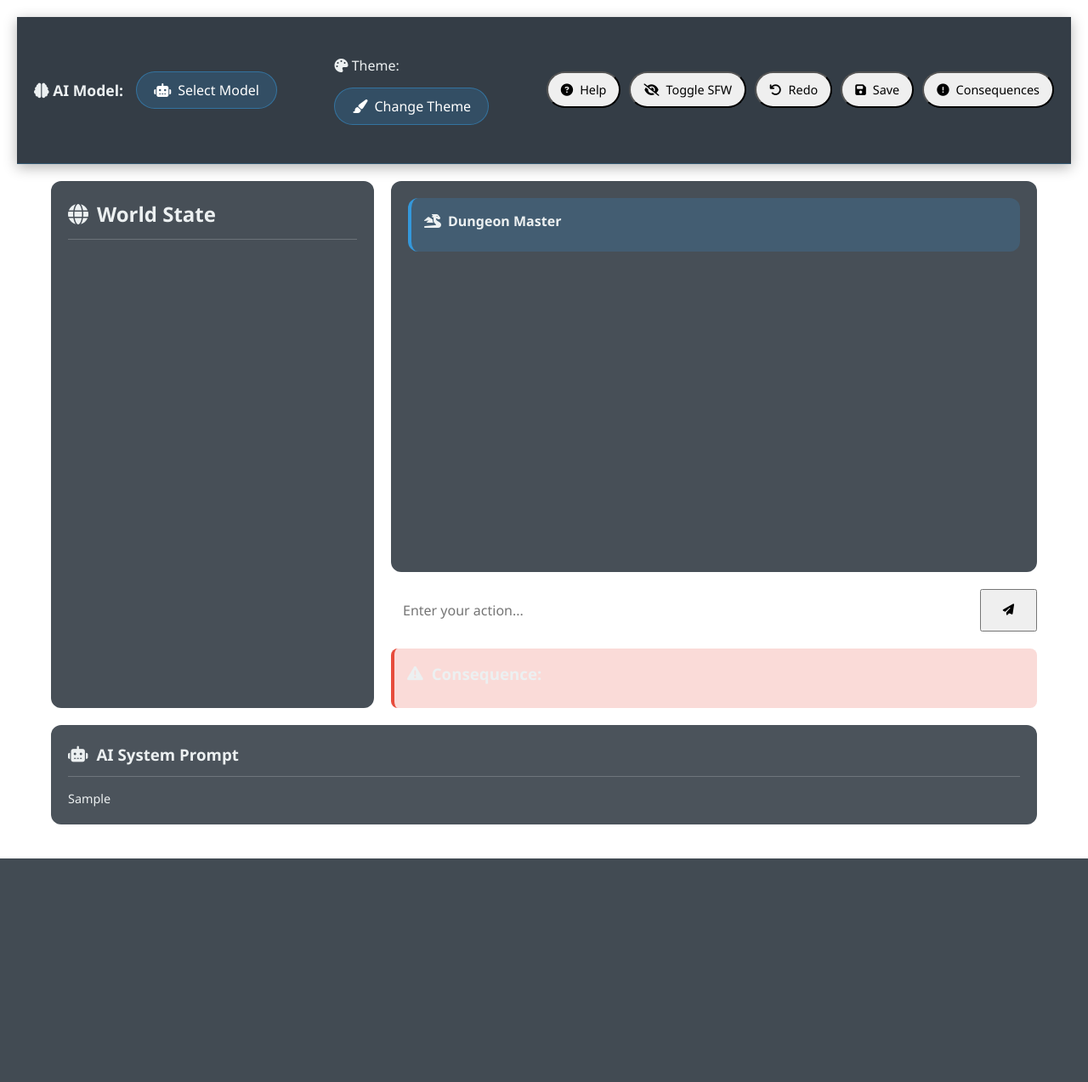
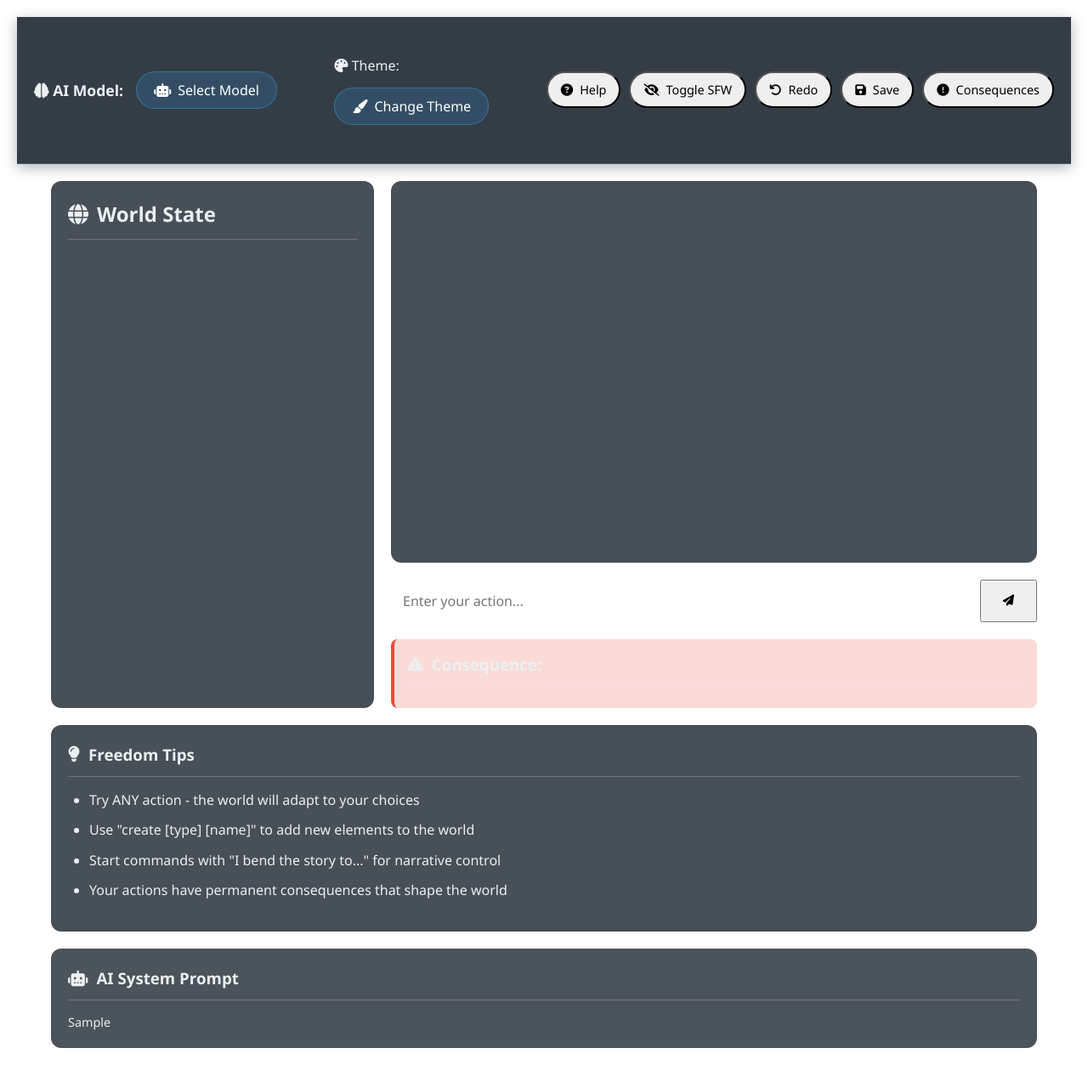
Before and after one commit to Laszlobeer/Dungeo_ai_webui, a Flask app: template templates/game.html in a window 1280 px wide. Shown: the whole page at 85% size. Before the commit the page ends 1010 px from the top, so only its background shows below. Run offline with Flask 3, Linux system fonts and the light colour scheme; the template is opened without the code that fills it: most values are stand-ins (such as "Sample title", 1, 10 or a date in 2020); some libraries are stand-ins or nearby versions.

Commit message:
Add files via upload
This complete implementation provides players with unlimited freedom to:

Attempt any action they can imagine

Create new entities with "create [type] [name]" commands

Alter reality with narrative commands like "I bend the story to..."

Experience permanent consequences that shape the world

Track player-created elements in the world state

Key features include:

Enhanced AI system prompt emphasizing player freedom

Special formatting for reality-bending commands

"Create" command to add NPCs, locations, items, and factions

World state tracking for player creations

Freedom tips section in the game UI

Reality-shift visual styling

Improved fallback responses for open-ended actions

The system will now adapt dynamically to any player action, creating a truly player-driven narrative experience where the world evolves based on the player's choices and creations.

```diff
--- a/app.py
+++ b/app.py
@@ -29,32 +29,30 @@
 OLLAMA_HEALTH_URL = "http://localhost:11434/api/tags"
 ALLTALK_API_URL = "http://localhost:7851/api/tts-generate"
 
-# Enhanced DM system prompt
+# Enhanced DM system prompt with player freedom
 DM_SYSTEM_PROMPT = """
 
 You are a masterful Dungeon Master guiding {character_name}, a {role} in a {genre} adventure.
 Craft IMMEDIATE and PERMANENT consequences for every action. Follow these rules:
 
-1. ACTION-CONSEQUENCE SYSTEM:
+1. PLAYER FREEDOM:
+   - Players can attempt ANY action they imagine, no matter how unconventional
+   - Always accept player actions as valid starting points
+   - Never say "you can't do that" - instead show consequences
+   - Adapt the world to incorporate player choices organically
+
+2. ACTION-CONSEQUENCE SYSTEM:
    - Describe ONLY the outcomes of player actions and world events
-   - NEVER speak for the player or perform actions on their behalf
    - Consequences must logically follow from the action
    - Describe consequences naturally within your narration
    - Small actions create ripple effects through the narrative
 
-2. RESPONSE STYLE:
-   - Respond in natural narrative prose, NEVER in bullet points or structured formats
+3. RESPONSE STYLE:
+   - Respond in natural narrative prose, NEVER in bullet points
    - Weave consequences seamlessly into your descriptions
    - NEVER use labels like "a) b) c)" or "Immediate consequence:"
    - Show, don't tell - demonstrate consequences through storytelling
    - Focus on describing environments, NPC actions, and world reactions
-
-3. ROLE GUIDELINES:
-   - Set the scene and describe situations
-   - Play NPCs with distinct personalities and motivations
-   - Describe environmental changes and world events
-   - React to player choices as the world would
-   - NEVER control the player character or speak for the player
 
 4. WORLD EVOLUTION:
    - NPCs remember player choices and react accordingly
@@ -89,7 +87,8 @@
             "completed_quests": [],
             "active_quests": [],
             "world_events": [],
-            "consequences": []
+            "consequences": [],
+            "player_creations": []  # Track player-created entities
         }
         session['ollama_model'] = ""
         session['installed_models'] = get_installed_models()
@@ -121,7 +120,6 @@
         # First try API method
         response = requests.get(OLLAMA_HEALTH_URL, timeout=5)
         if response.status_code == 200:
-            # FIX: Properly parse model names from API response
             models = [model['model'] for model in response.json().get('models', [])
                      if 'model' in model]
             logging.info(f"Found {len(models)} models via API")
@@ -322,6 +320,12 @@
             for cons in player_choices['consequences'][-3:]:
                 state.append(f"  - {cons}")
 
+        # Add player creations
+        if player_choices['player_creations']:
+            state.append("Player Creations:")
+            for creation in player_choices['player_creations'][-3:]:
+                state.append(f"  - {creation}")
+
         return "\n".join(state)
     except Exception as e:
         logging.error(f"Error in get_current_state: {str(e)}")
@@ -339,6 +343,10 @@
             return "Ollama is not running. Please start Ollama service."
     except:
         return "Ollama is not running. Please start Ollama service."
+
+    # Add player freedom emphasis
+    if not censored:
+        prompt += "\n[IMPORTANT: Players can attempt ANY action. Always accept player actions as valid starting points.]"
 
     if censored:
         prompt += "\n[IMPORTANT: Content must be strictly family-friendly. Avoid any NSFW themes, violence, or mature content.]"
@@ -418,7 +426,8 @@
         "A mysterious figure approaches you. What do you do?",
         "You hear a strange noise nearby. How do you respond?",
         "A new opportunity presents itself. What action do you take?",
-        "Danger lurks in the shadows. What's your next move?"
+        "Danger lurks in the shadows. What's your next move?",
+        "The world bends to your will. What reality do you shape next?"
     ])
 
     return random.choice(genre_starter) + action
@@ -506,7 +515,12 @@
             "suddenly,",
             "miraculously,",
             "unexpectedly,",
-            "against all odds,"
+            "against all odds,",
+            "i wish that",
+            "let there be",
+            "reality shifts so that",
+            "i create",
+            "i manifest"
         ]
 
         for trigger in triggers:
@@ -531,11 +545,12 @@
 
         # Detect and track key events
         key_phrases = {
-            "ally": ["joins you", "helps you", "becomes your ally"],
-            "enemy": ["attacks you", "becomes hostile", "swears revenge"],
-            "resource": ["find", "acquire", "obtain", "gain"],
-            "location": ["enter", "arrive at", "reach", "discover"],
-            "faction": ["guards", "thieves guild", "rebel alliance", "royal court"]
+            "ally": ["joins you", "helps you", "becomes your ally", "supports you", "swears loyalty"],
+            "enemy": ["attacks you", "becomes hostile", "swears revenge", "hunts you", "betrays you"],
+            "resource": ["find", "acquire", "obtain", "gain", "create", "invent"],
+            "location": ["enter", "arrive at", "reach", "discover", "create", "build"],
+            "faction": ["guards", "thieves guild", "rebel alliance", "royal court", "new faction"],
+            "reality": ["reality shifts", "world changes", "fabric bends", "laws of physics alter"]
         }
 
         for category, phrases in key_phrases.items():
@@ -543,6 +558,10 @@
                 if phrase in response.lower():
                     player_choices['world_events'].append(f"{timestamp}: {category.upper()} event")
                     break
+
+        # Track reality-bending events
+        if any(phrase in response.lower() for phrase in key_phrases["reality"]):
+            player_choices['world_events'].append(f"{timestamp}: REALITY ALTERED")
     except Exception as e:
         logging.error(f"Error updating world state: {str(e)}")
 
@@ -844,6 +863,38 @@
         if user_input.startswith("/"):
             return handle_special_command(user_input.lower())
 
+        # Handle create commands
+        if user_input.lower().startswith("create "):
+            parts = user_input.split()
+            if len(parts) > 2:
+                entity_type = parts[1].lower()
+                entity_name = " ".join(parts[2:])
+
+                # Add to world state
+                if entity_type in ["npc", "character", "ally"]:
+                    session['player_choices']['allies'].append(entity_name)
+                    session['player_choices']['player_creations'].append(f"{entity_name} (NPC)")
+                elif entity_type in ["location", "place"]:
+                    session['player_choices']['discoveries'].append(entity_name)
+                    session['player_choices']['player_creations'].append(f"{entity_name} (Location)")
+                elif entity_type in ["item", "object", "artifact"]:
+                    session['player_choices']['resources'][entity_name] = 1
+                    session['player_choices']['player_creations'].append(f"{entity_name} (Item)")
+                elif entity_type in ["faction", "group"]:
+                    session['player_choices']['factions'][entity_name] = 0
+                    session['player_choices']['player_creations'].append(f"{entity_name} (Faction)")
+
+                # Keep only the last 5 creations
+                if len(session['player_choices']['player_creations']) > 5:
+                    session['player_choices']['player_creations'] = session['player_choices']['player_creations'][-5:]
+
+                return jsonify({
+                    "status": "success",
+                    "message": f"You create {entity_name}",
+                    "consequence": f"New {entity_type} added to the world",
+                    "world_state": get_current_state(session['player_choices'])
+                })
+
         # Process regular command
         formatted_input = process_narrative_command(user_input)
 
--- a/static/style.css
+++ b/static/style.css
@@ -7,6 +7,7 @@
     --success: #2ecc71;
     --warning: #f39c12;
     --danger: #e74c3c;
+    --reality: #ff00ff;
 }
 
 * {
@@ -439,6 +440,8 @@
     display: flex;
     align-items: center;
     gap: 10px;
+    padding-bottom: 10px;
+    border-bottom: 1px solid rgba(255, 255, 255, 0.2);
 }
 
 #tts-player {
@@ -576,6 +579,41 @@
     border-radius: 8px;
     margin-bottom: 20px;
     text-align: center;
+}
+
+/* Freedom Tips */
+.freedom-tips {
+    background: rgba(25, 35, 45, 0.8);
+    padding: 20px;
+    border-radius: 12px;
+    margin-top: 20px;
+}
+
+.freedom-tips h3 {
+    margin-bottom: 15px;
+    display: flex;
+    align-items: center;
+    gap: 10px;
+    padding-bottom: 10px;
+    border-bottom: 1px solid rgba(255, 255, 255, 0.2);
+}
+
+.freedom-tips ul {
+    margin-left: 25px;
+    margin-bottom: 15px;
+}
+
+.freedom-tips li {
+    margin-bottom: 10px;
+    line-height: 1.6;
+}
+
+/* Reality shift styling */
+.reality-shift {
+    color: var(--reality);
+    font-weight: bold;
+    text-shadow: 0 0 5px rgba(255, 0, 255, 0.5);
+    font-style: italic;
 }
 
 /* Theme-specific styles */
--- a/templates/game.html
+++ b/templates/game.html
@@ -7,7 +7,7 @@
     <link rel="stylesheet" href="{{ url_for('static', filename='style.css') }}">
     <link rel="stylesheet" href="https://cdnjs.cloudflare.com/ajax/libs/font-awesome/6.4.0/css/all.min.css">
 </head>
-<body class="theme-{{ theme or 'light' }}">  <!-- Added default theme -->
+<body class="theme-{{ theme or 'fantasy' }}">
     {% include 'model_bar.html' %}
 
     <div class="container">
@@ -36,6 +36,16 @@
             </div>
         </div>
 
+        <div class="freedom-tips">
+            <h3><i class="fas fa-lightbulb"></i> Freedom Tips</h3>
+            <ul>
+                <li>Try ANY action - the world will adapt to your choices</li>
+                <li>Use "create [type] [name]" to add new elements to the world</li>
+                <li>Start commands with "I bend the story to..." for narrative control</li>
+                <li>Your actions have permanent consequences that shape the world</li>
+            </ul>
+        </div>
+
         <div class="system-prompt">
             <h3><i class="fas fa-robot"></i> AI System Prompt</h3>
             <div class="system-prompt-content">
@@ -60,29 +70,11 @@
             const consequencesBtn = document.getElementById('consequences-btn');
             const helpBtn = document.getElementById('help-btn');
 
-            // Add initial DM message (using tojson for proper escaping)
+            // Add initial DM message
             const initialMessage = {{ session.last_ai_reply | tojson }} || 'Welcome to your adventure!';
             if (initialMessage) {
                 addMessage('dm', initialMessage);
             }
-
-            // NSFW State Management
-            let nsfwOn = {{ nsfw_on | default(false) | tojson }};  // Get initial state from backend
-
-            // Function to update eye icon based on NSFW state
-            function updateCensoredIcon() {
-                const icon = censoredBtn.querySelector('i');
-                if (nsfwOn) {
-                    icon.classList.remove('fa-eye-slash');
-                    icon.classList.add('fa-eye');
-                } else {
-                    icon.classList.remove('fa-eye');
-                    icon.classList.add('fa-eye-slash');
-                }
-            }
-
-            // Initialize eye icon
-            updateCensoredIcon();
 
             // Submit command
             function submitCommand() {
@@ -94,10 +86,6 @@
                 // Add player message to conversation
                 addMessage('player', command);
 
-                // Show loading indicator
-                submitBtn.disabled = true;
-                submitBtn.innerHTML = "<i class='fas fa-spinner fa-spin'></i>";
-
                 // Send command to server
                 fetch('/command', {
                     method: 'POST',
@@ -106,14 +94,7 @@
                     },
                     body: `command=${encodeURIComponent(command)}`
                 })
-                .then(response => {
-                    if (!response.ok) {
-                        return response.text().then(text => {
-                            throw new Error(text || 'Server error');
-                        });
-                    }
-                    return response.json();
-                })
+                .then(response => response.json())
                 .then(data => {
                     if (data.status === 'success') {
                         // Add DM response
@@ -131,27 +112,15 @@
                         if (data.audio_url) {
                             ttsPlayer.src = data.audio_url;
                             ttsPlayer.classList.remove('hidden');
-                            ttsPlayer.play().catch(e => {
-                                console.error('Failed to play audio:', e);
-                                addMessage('system', 'Audio playback failed');
-                            });
+                            ttsPlayer.play();
                         }
                     } else {
                         addMessage('system', data.message || 'Error processing command');
                     }
                 })
                 .catch(error => {
-                    try {
-                        const errorData = JSON.parse(error.message);
-                        addMessage('system', errorData.message || 'Error processing command');
-                    } catch (e) {
-                        addMessage('system', 'Reality glitches... try again');
-                    }
+                    addMessage('system', 'Error processing command');
                     console.error('Error:', error);
-                })
-                .finally(() => {
-                    submitBtn.disabled = false;
-                    submitBtn.innerHTML = "<i class='fas fa-paper-plane'></i>";
                 });
             }
 
@@ -162,7 +131,7 @@
                 }
             });
 
-            // Add message to conversation
+            // Add message to conversation with freedom formatting
             function addMessage(speaker, text) {
                 const messageDiv = document.createElement('div');
                 messageDiv.classList.add('message', speaker);
@@ -170,16 +139,29 @@
                 const speakerSpan = document.createElement('div');
                 speakerSpan.classList.add('speaker');
                 if (speaker === 'dm') {
-                    speakerSpan.innerHTML = '<i class="fas fa-dragon"></i> Dungeon Master';
+                    speakerSpan.textContent = 'Dungeon Master';
                 } else if (speaker === 'player') {
-                    speakerSpan.innerHTML = '<i class="fas fa-user"></i> You';
+                    speakerSpan.textContent = 'You';
                 } else {
-                    speakerSpan.innerHTML = '<i class="fas fa-info-circle"></i> System';
+                    speakerSpan.textContent = 'System';
                 }
 
                 const textDiv = document.createElement('div');
                 textDiv.classList.add('text');
-                textDiv.textContent = text;
+
+                // Format narrative commands differently
+                const lowerText = text.toLowerCase();
+                if (lowerText.includes("bend the story") ||
+                    lowerText.includes("reshape reality") ||
+                    lowerText.includes("i wish that") ||
+                    lowerText.includes("let there be") ||
+                    lowerText.includes("reality shifts") ||
+                    lowerText.includes("i create") ||
+                    lowerText.includes("i manifest")) {
+                    textDiv.innerHTML = `<span class="reality-shift">${text}</span>`;
+                } else {
+                    textDiv.textContent = text;
+                }
 
                 messageDiv.appendChild(speakerSpan);
                 messageDiv.appendChild(textDiv);
@@ -191,10 +173,6 @@
 
             // Button handlers
             censoredBtn.addEventListener('click', function() {
-                // Optimistically update UI
-                nsfwOn = !nsfwOn;
-                updateCensoredIcon();
-
                 fetch('/command', {
                     method: 'POST',
                     headers: {
@@ -204,20 +182,7 @@
                 })
                 .then(response => response.json())
                 .then(data => {
-                    if (data.status === 'success') {
-                        addMessage('system', data.message);
-                    } else {
-                        // Revert on error
-                        nsfwOn = !nsfwOn;
-                        updateCensoredIcon();
-                        addMessage('system', data.message || 'Error toggling NSFW mode');
-                    }
-                })
-                .catch(error => {
-                    // Revert on network error
-                    nsfwOn = !nsfwOn;
-                    updateCensoredIcon();
-                    addMessage('system', 'Network error. NSFW mode not toggled.');
+                    addMessage('system', data.message);
                 });
             });
 
@@ -243,10 +208,7 @@
                         if (data.audio_url) {
                             ttsPlayer.src = data.audio_url;
                             ttsPlayer.classList.remove('hidden');
-                            ttsPlayer.play().catch(e => {
-                                console.error('Failed to play audio:', e);
-                                addMessage('system', 'Audio playback failed');
-                            });
+                            ttsPlayer.play();
                         }
                     } else {
                         addMessage('system', data.message);
```
Also changed, not shown: static/script.js (+22 -3 lines), templates/help.html (+8 -0 lines), templates/model_seletcion.html (added, +45 -0 lines).
